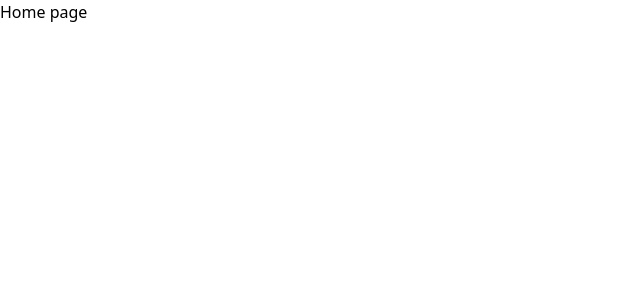
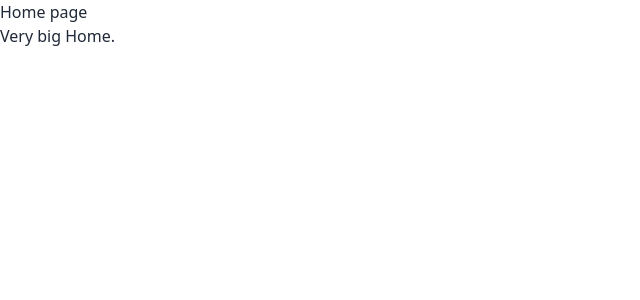
Before and after one commit to Alexrsnchz/cookbook-web, a React (Vite) app: page / in a window 1280 px wide. Shown: the top 300 px of the page, without its empty margins (0-640 px from the left). Built offline with nearby package versions, Linux system fonts and the light colour scheme.

Commit message:
Added starting routes for register, login, and home page

```diff
--- a/package.json
+++ b/package.json
@@ -20,6 +20,7 @@
     "@types/react-dom": "^18.3.0",
     "@vitejs/plugin-react-swc": "^3.5.0",
     "autoprefixer": "^10.4.20",
+    "daisyui": "^4.12.11",
     "eslint": "^9.9.0",
     "eslint-plugin-react": "^7.35.0",
     "eslint-plugin-react-hooks": "^5.1.0-rc.0",
--- a/src/pages/Home.jsx
+++ b/src/pages/Home.jsx
@@ -1,5 +1,10 @@
 function Home() {
-  return <h1>Home page</h1>;
+  return (
+    <>
+      <h1>Home page</h1>
+      <p>Very big Home.</p>
+    </>
+  );
 }
 
 export default Home;
--- /dev/null
+++ b/src/pages/Login.jsx
@@ -0,0 +1,10 @@
+function Login() {
+  return (
+    <>
+      <h1>Login</h1>
+      <p>Little fucking form</p>
+    </>
+  );
+}
+
+export default Login;
--- /dev/null
+++ b/src/pages/Register.jsx
@@ -0,0 +1,10 @@
+function Register() {
+  return (
+    <>
+      <h1>Register</h1>
+      <p>Little fucking form</p>
+    </>
+  );
+}
+
+export default Register;
--- a/tailwind.config.js
+++ b/tailwind.config.js
@@ -4,5 +4,5 @@ export default {
   theme: {
     extend: {},
   },
-  plugins: [],
+  plugins: [require('daisyui')],
 };
```
Also changed, not shown: src/main.jsx (+11 -4 lines), 1 other file (tests, documents, lock files or other folders).
